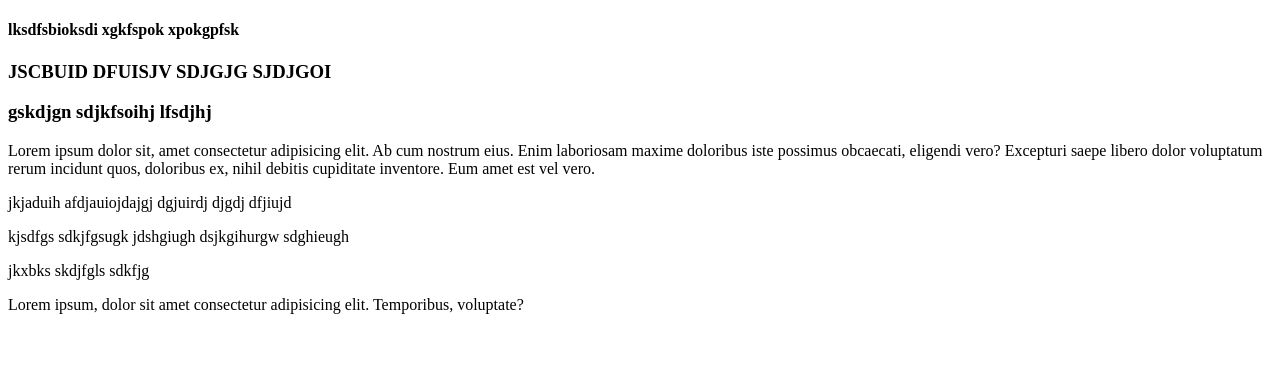
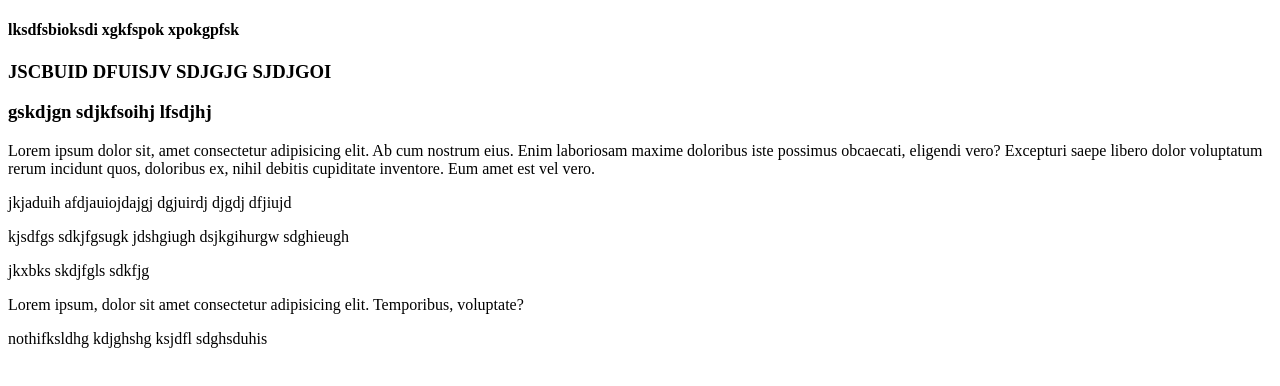
Before and after one commit to RakibJuwel/my-first-repo, a plain HTML site: page index.html in a window 1280 px wide. Drawn offline with Linux system fonts and the light colour scheme.

Commit message:
p change

```diff
--- a/index.html
+++ b/index.html
@@ -15,5 +15,6 @@
     <p>kjsdfgs sdkjfgsugk jdshgiugh  dsjkgihurgw sdghieugh</p>
     <p>jkxbks skdjfgls sdkfjg </p>
     <p>Lorem ipsum, dolor sit amet consectetur adipisicing elit. Temporibus, voluptate?</p>
+    <p> nothifksldhg kdjghshg ksjdfl sdghsduhis</p>
 </body>
 </html>
```
